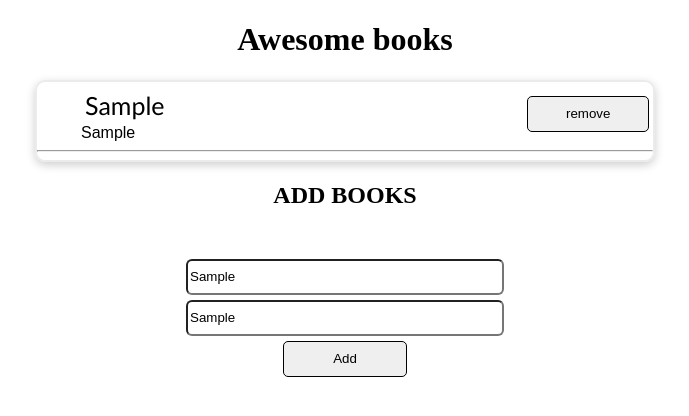
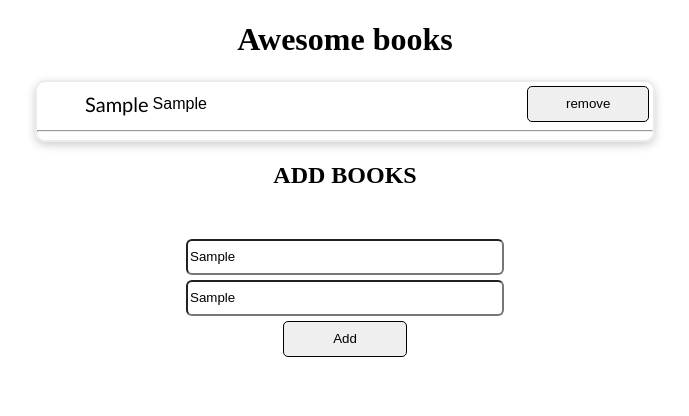
Before and after one commit to ishimwezachee/Awesome-books, a plain HTML site: page index.html in a window 1280 px wide. Both pictures are taken after typing "Sample", "Sample" into the empty fields and a click on the button "Add". Shown: the whole page, without its empty margins (295-984 px from the left). Drawn offline with Linux system fonts and the light colour scheme.

Commit message:
Fix the title

```diff
--- a/index.css
+++ b/index.css
@@ -5,12 +5,14 @@ body {
 }
 
 ul {
+  display: flex;
+  align-items: center;
   list-style: none;
-  margin: 0px;
+  margin: 0;
 }
 
 .title {
-  font-size: 25px;
+  font-size: 20px;
   padding: 4px;
   font-family: "Gill Sans", "Gill Sans MT", Calibri, "Trebuchet MS", sans-serif;
 }
```
